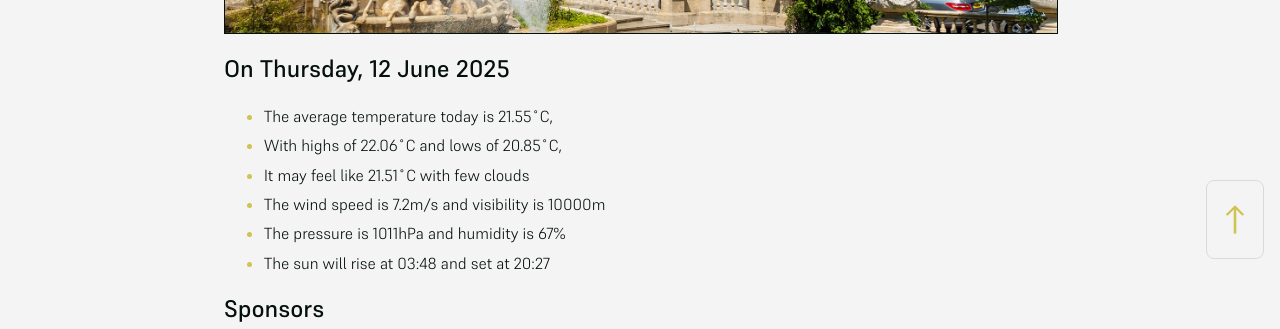
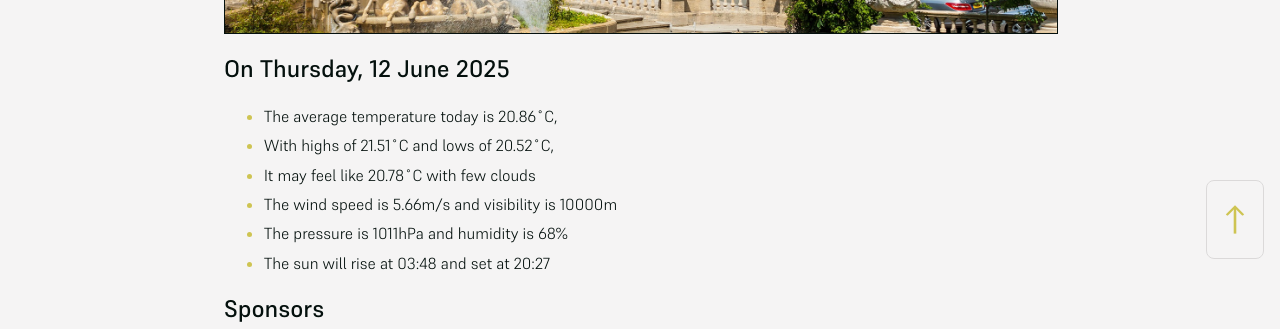
Before and after one commit to mat-0/cheltenham-open-data, a Jekyll site: the page built from index.md, in a window 1280 px wide. Shown: the part 625-954 px from the top of the page. Built offline with Jekyll 4.4.1, drawn with Linux system fonts in a browser that asks for light colours.

Commit message:
Updated 2025-06-12 17:58:11

```diff
--- a/index.md
+++ b/index.md
@@ -10,11 +10,11 @@ seo: Menu
 <!-- weather_marker starts -->
 ## On Thursday, 12 June 2025
 
-- The average temperature today is 21.55˚C,
-- With highs of 22.06˚C and lows of 20.85˚C,
-- It may feel like 21.51˚C with few clouds
-- The wind speed is 7.2m/s and visibility is 10000m
-- The pressure is 1011hPa and humidity is 67%
+- The average temperature today is 20.86˚C,
+- With highs of 21.51˚C and lows of 20.52˚C,
+- It may feel like 20.78˚C with few clouds
+- The wind speed is 5.66m/s and visibility is 10000m
+- The pressure is 1011hPa and humidity is 68%
 - The sun will rise at 03:48 and set at 20:27
 
 <!-- weather_marker ends -->
```
Also changed, not shown: _data/flood.json (+5 -27 lines), _pages/news.md (+13 -13 lines).
